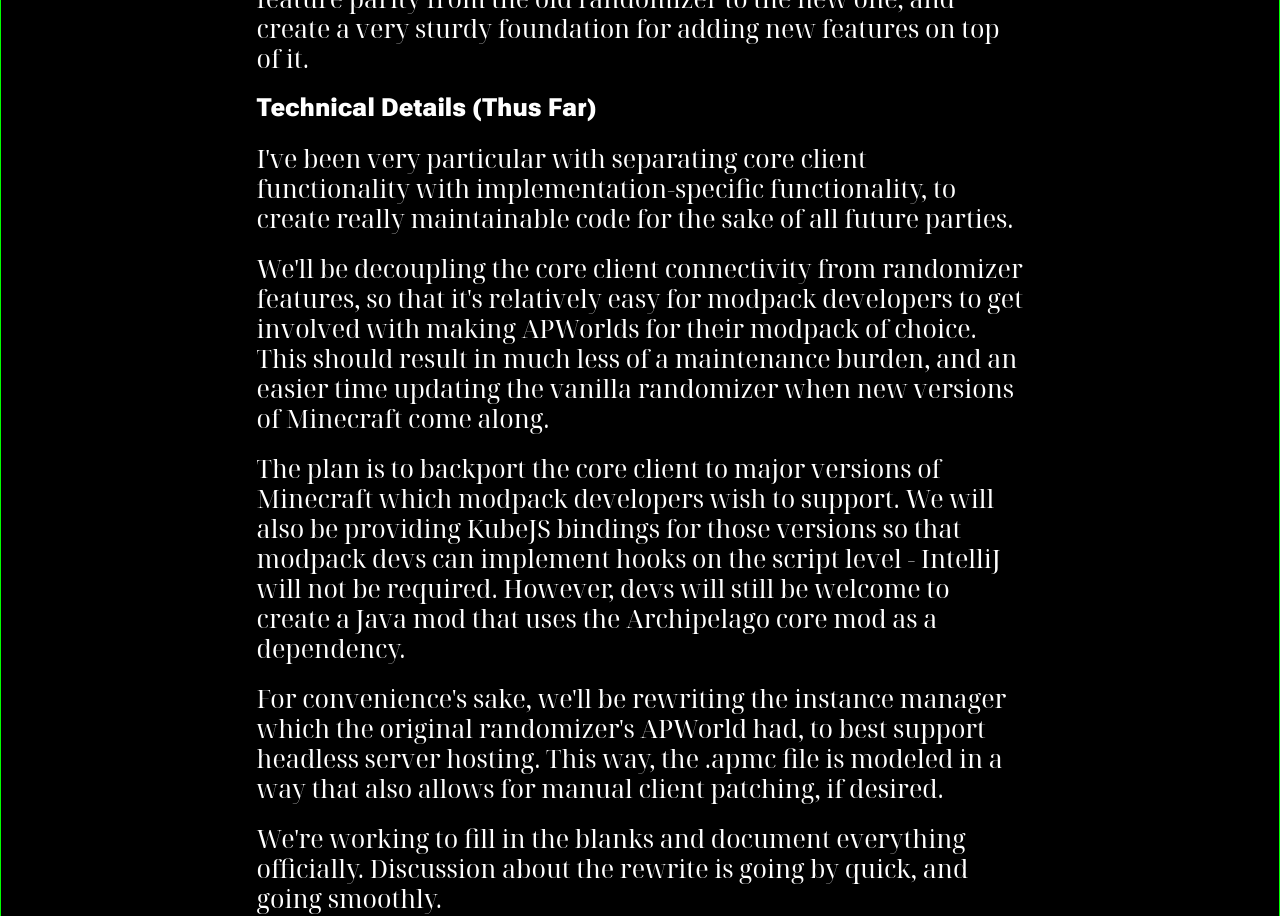
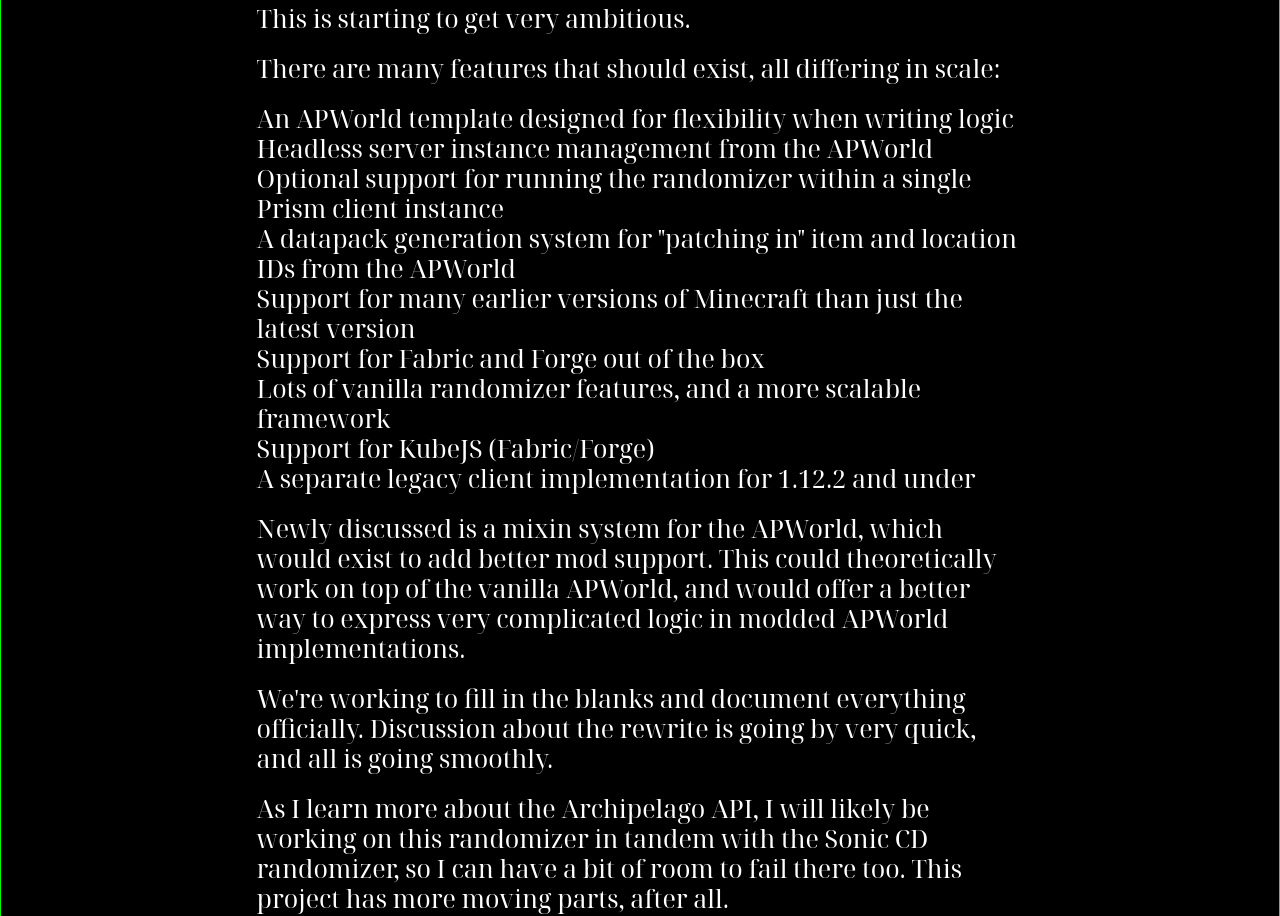
Before and after one commit to Treeways/treeways.github.io, a plain HTML site: page index.html in a window 1280 px wide. Shown: the part 1631-2547 px from the top of the page. Drawn offline with Linux system fonts and the light colour scheme; no server answers; a web font is replaced by a local one.

Commit message:
Update Minecraft section

```diff
--- a/index.html
+++ b/index.html
@@ -41,14 +41,6 @@
                                         The others are side projects.
                                 </p>
                                 <p>
-                                        The Minecraft and Sonic CD randomizer projects are very different in most ways,
-                                        but similar in others.
-                                        They both involve adding client support on top of a scripting language,
-                                        the former which I've used much more than the latter.
-                                        So my hope is that by completing one project, the other will be easier, and vice
-                                        versa.
-                                </p>
-                                <p>
                                         The CrossCode randomizer is a different can of worms, since
                                         I mostly work on the data used for generation - however,
                                         it'd be cool to take on more roles once these other randomizers
@@ -63,10 +55,11 @@
                         <section>
                                 <h3>AP Minecraft Multiworld Randomizer</h3>
                                 <p>
-                                        A full client rewrite is planned down the line - one focused on
+                                        A full client rewrite is being worked on. It's focused on
                                         modularity, maintainability and flexibility for any kind of modpack.
                                         This will include first-class vanilla support
-                                        for the latest version of Minecraft,
+                                        for the latest version of Minecraft
+                                        (possibly including individual mod implementations),
                                         KubeJS support for various versions,
                                         and core client code that is easy enough to port
                                         to beta and legacy versions of Minecraft.
@@ -83,37 +76,29 @@
                                         and create a very sturdy foundation for adding new features on top of it.
                                 </p>
                                 <h4>Technical Details (Thus Far)</h4>
+                                <p>This is starting to get very ambitious.</p>
+                                <p>There are many features that should exist, all differing in scale:</p>
+                                <ol>
+                                        <li>An APWorld template designed for flexibility when writing logic</li>
+                                        <li>Headless server instance management from the APWorld</li>
+                                        <li>Optional support for running the randomizer within a single Prism client instance</li>
+                                        <li>A datapack generation system for "patching in" item and location IDs from the APWorld</li>
+                                        <li>Support for many earlier versions of Minecraft than just the latest version</li>
+                                        <li>Support for Fabric and Forge out of the box</li>
+                                        <li>Lots of vanilla randomizer features, and a more scalable framework</li>
+                                        <li>Support for KubeJS (Fabric/Forge)</li>
+                                        <li>A separate legacy client implementation for 1.12.2 and under</li>
+                                </ol>
                                 <p>
-                                        I've been very particular with separating core client functionality
-                                        with implementation-specific functionality,
-                                        to create really maintainable code for the sake of all future parties.
-                                </p>
-                                <p>
-                                        We'll be decoupling the core client connectivity from randomizer features,
-                                        so that it's relatively easy for modpack developers to get involved with
-                                        making APWorlds for their modpack of choice.
-                                        This should result in much less of a maintenance burden, and an easier time
-                                        updating the vanilla randomizer when new versions of Minecraft come along.
-                                </p>
-                                <p>
-                                        The plan is to backport the core client to major versions of Minecraft
-                                        which modpack developers wish to support.
-                                        We will also be providing KubeJS bindings for those versions
-                                        so that modpack devs can implement hooks on the script level -
-                                        IntelliJ will not be required.
-                                        However, devs will still be welcome to create a Java mod
-                                        that uses the Archipelago core mod as a dependency.
-                                </p>
-                                <p>
-                                        For convenience's sake, we'll be rewriting the instance manager
-                                        which the original randomizer's APWorld had,
-                                        to best support headless server hosting.
-                                        This way, the .apmc file is modeled in a way that
-                                        also allows for manual client patching, if desired.
+                                        Newly discussed is a mixin system for the APWorld,
+                                        which would exist to add better mod support.
+                                        This could theoretically work on top of the vanilla APWorld,
+                                        and would offer a better way to express very complicated logic
+                                        in modded APWorld implementations.
                                 </p>
                                 <p>
                                         We're working to fill in the blanks and document everything officially.
-                                        Discussion about the rewrite is going by quick, and going smoothly.
+                                        Discussion about the rewrite is going by very quick, and all is going smoothly.
                                 </p>
                                 <p>
                                         As I learn more about the Archipelago API,
@@ -229,7 +214,7 @@
                                 // Convert ISO UTC timestamp to a nicer human-readable date
                                 const dateLastCommitted = new Date(data["commit"]["commit"]["author"]["date"]);
                                 const isDateWithinTwoMinutes =
-                                        (Date.now() - dateLastCommitted) <= (2 * 60000) ? true : false
+                                        (Date.now() - dateLastCommitted) <= (1.5 * 60000) ? true : false
 
                                 const dateOptions = {
                                         weekday: "long",
```
